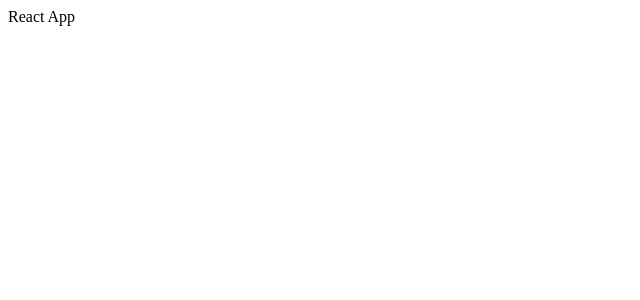
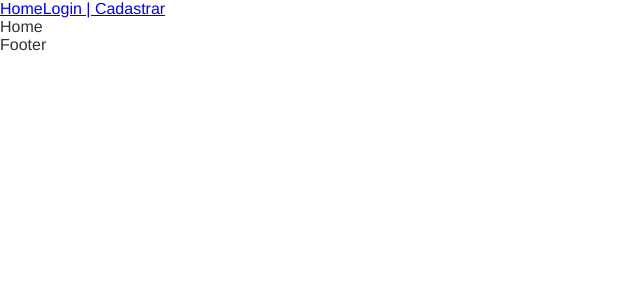
Before and after one commit to SpruceGabriela/dogs, a React (Create React App) app: page / in a window 1280 px wide. Shown: the top 300 px of the page, without its empty margins (0-640 px from the left). Built offline with nearby package versions, Linux system fonts and the light colour scheme.

Commit message:
setting style general

```diff
--- a/package.json
+++ b/package.json
@@ -6,9 +6,11 @@
     "@testing-library/jest-dom": "^5.11.4",
     "@testing-library/react": "^11.1.0",
     "@testing-library/user-event": "^12.1.10",
+    "history": "^5.0.0",
+    "node-sass": "^4.0.0",
     "react": "^17.0.1",
     "react-dom": "^17.0.1",
-    "react-router-dom": "^5.2.0",
+    "react-router-dom": "^6.0.0-beta.0",
     "react-scripts": "4.0.1",
     "web-vitals": "^0.2.4"
   },
--- a/src/App.js
+++ b/src/App.js
@@ -1,9 +1,25 @@
 import React from 'react';
+import { BrowserRouter, Routes, Route } from 'react-router-dom';
 
-function App() {
+import Header from './components/Header/Header';
+import Footer from './components/Footer/Footer';
+
+import Login from './components/Login/Login';
+import Home from './components/Home/Home';
+
+import './style/App.scss'
+
+const App = () => {
   return (
     <div>
-      React App
+      <BrowserRouter>
+        <Header />
+        <Routes>
+          <Route path="/" element={<Home />} />
+          <Route path="/login" element={<Login />} />
+        </Routes>
+        <Footer />
+      </BrowserRouter>
     </div>
   );
 }
--- /dev/null
+++ b/src/components/Footer/Footer.js
@@ -0,0 +1,13 @@
+import React from 'react';
+
+import './Footer.scss';
+
+const Footer = () => {
+    return (
+        <div>
+            Footer
+        </div>
+    )
+}
+
+export default Footer;
--- /dev/null
+++ b/src/components/Header/Header.js
@@ -0,0 +1,17 @@
+import React from 'react';
+import { Link } from 'react-router-dom';
+
+import './Header.scss';
+
+const Header = () => {
+    return (
+        <header>
+            <nav>
+                <Link to="/">Home</Link>
+                <Link to="/login">Login | Cadastrar</Link>
+            </nav>
+        </header>
+    )
+}
+
+export default Header;
--- /dev/null
+++ b/src/components/Home/Home.js
@@ -0,0 +1,13 @@
+import React from 'react';
+
+import './Home.scss';
+
+const Home = () => {
+    return (
+        <div>
+            Home
+        </div>
+    )
+}
+
+export default Home;
--- /dev/null
+++ b/src/components/Login/Login.js
@@ -0,0 +1,9 @@
+import React from 'react';
+
+const Login = () => {
+    return (
+       <div>login</div>
+    )
+}
+
+export default Login;
--- /dev/null
+++ b/src/style/App.scss
@@ -0,0 +1,39 @@
+@import './variables.scss';
+
+* {
+    box-sizing: border-box;
+}
+
+body {
+    margin: 0;
+    color: $black;
+    font-family: $type-first;
+}
+
+h1, h2, h3, h4, p {
+    margin: 0px;
+}
+
+ul, li {
+    list-style: none;
+    padding: 0;
+    margin: 0;
+}
+
+img {
+    display: block;
+    max-width: 100%;
+}
+
+button, input {
+    display: block;
+    font-size: 1rem;
+    font-family: $type-first;
+    color: $black;
+}
+
+.container {
+    max-width: 50rem;
+    padding: 0 1rem;
+    margin: 0 auto;
+}
--- /dev/null
+++ b/src/style/variables.scss
@@ -0,0 +1,6 @@
+//colors
+$black: #333;
+
+//fonts
+$type-first: 'Helvetica', Arial, sans-serif;
+$type-second: 'Spectral', Georgia;
```
Also changed, not shown: src/components/Footer/Footer.scss (added), src/components/Header/Header.scss (added), src/components/Home/Home.scss (added), 2 other files (tests, documents, lock files or other folders).
